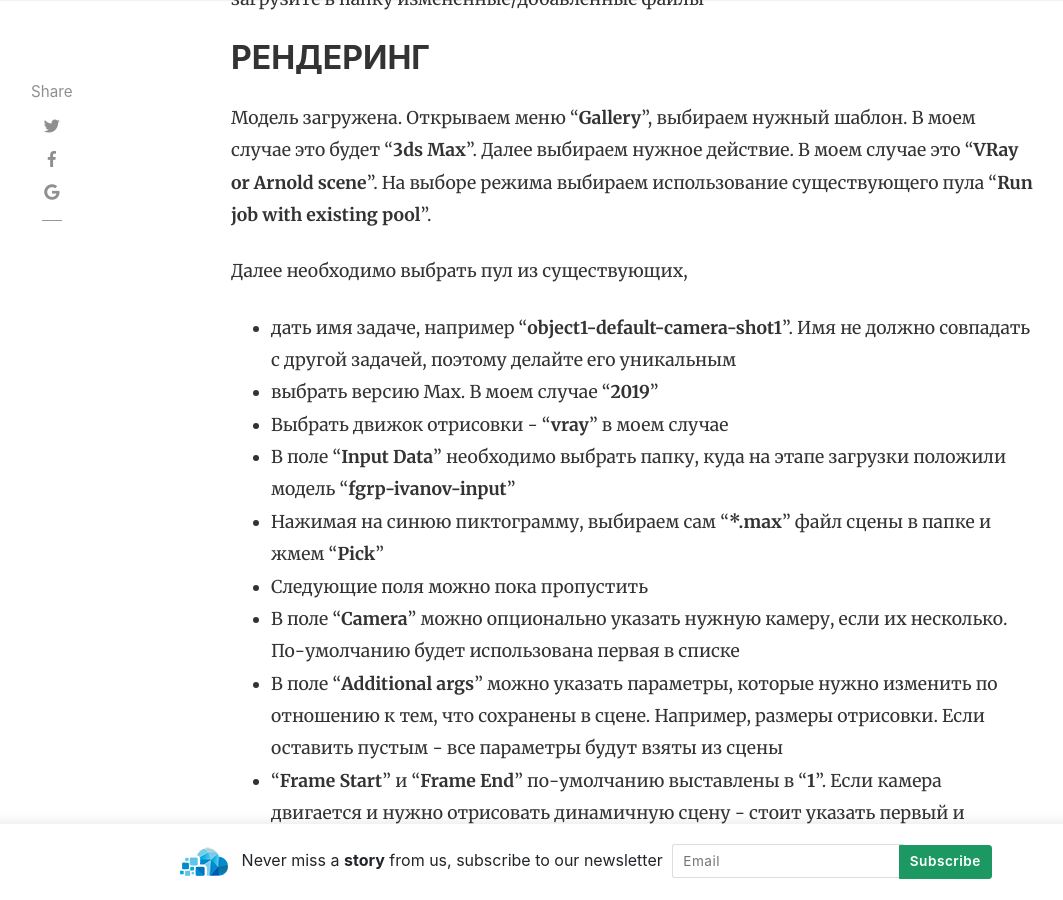
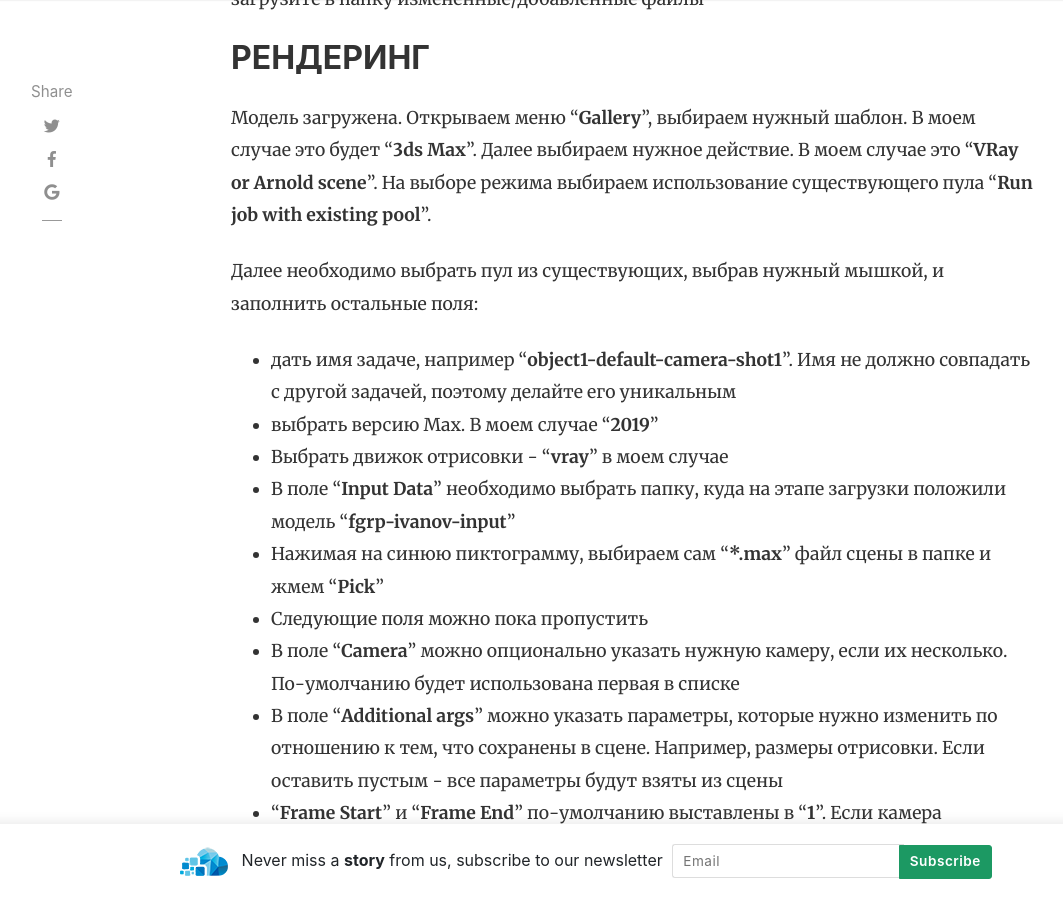
Before and after one commit to AzCEE/azcee.github.io, a Jekyll site: the page built from _posts/2020-10-10-3ds-max-rendering-guide.md, in a window 1280 px wide and 900 px high, scrolled down 2550 px. Shown: the whole window, without its empty margins (54-1117 px from the left). Built offline with Jekyll 4.4.1, drawn with Linux system fonts in a browser that asks for light colours; nearby versions of some CDN libraries; comment, search, counter and statistics services are not loaded.

Commit message:
Update 2020-10-10-3ds-max-rendering-guide.md

```diff
--- a/_posts/2020-10-10-3ds-max-rendering-guide.md
+++ b/_posts/2020-10-10-3ds-max-rendering-guide.md
@@ -38,7 +38,7 @@
 
 Модель загружена. Открываем меню "**Gallery**", выбираем нужный шаблон. В моем случае это будет "**3ds Max**". Далее выбираем нужное действие. В моем случае это "**VRay or Arnold scene**". На выборе режима выбираем использование существующего пула "**Run job with existing pool**".
 
-Далее необходимо выбрать пул из существующих,
+Далее необходимо выбрать пул из существующих, выбрав нужный мышкой, и заполнить остальные поля:
 *     дать имя задаче, например "**object1-default-camera-shot1**". Имя не должно совпадать с другой задачей, поэтому делайте его уникальным
 *     выбрать версию Max. В моем случае "**2019**"
 *     Выбрать движок отрисовки - "**vray**" в моем случае
```
